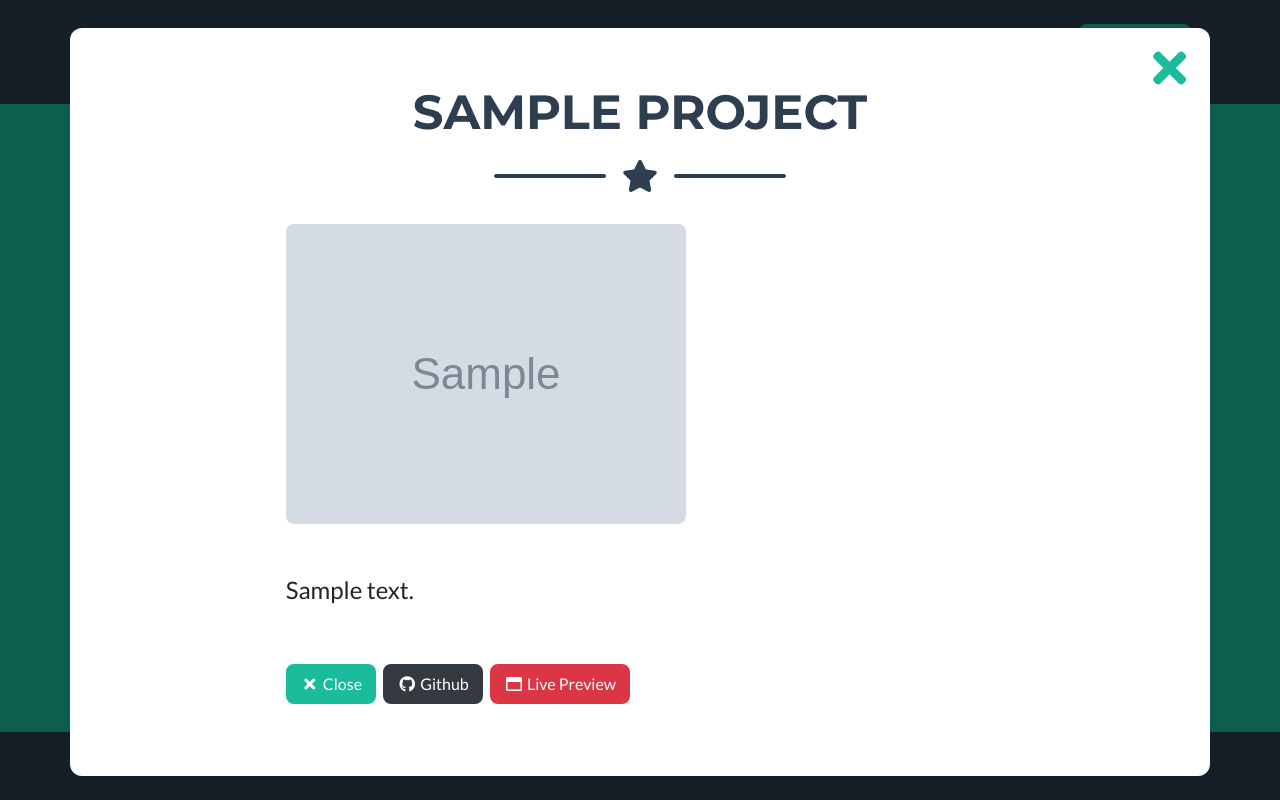
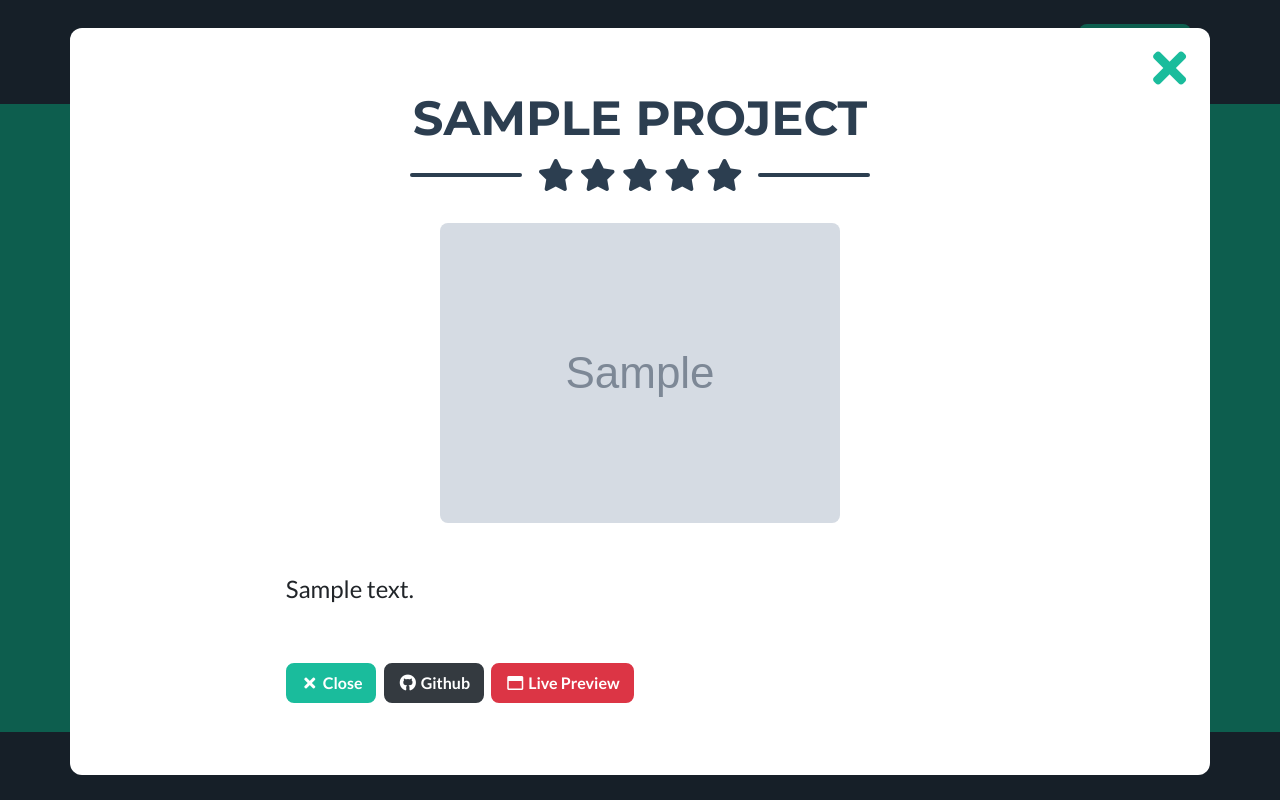
Before and after one commit to MasterBDX/portfolio, a Django app: page / in a window 1280 px wide, after a click that opens the changed part. Run offline with Django 3.2, Linux system fonts and the light colour scheme; tables that the repository leaves empty hold one stand-in row (values such as "Sample post"); grey boxes marked "Sample" are stand-in pictures; some libraries are stand-ins or nearby versions.

Commit message:
added some styles

```diff
--- a/static/css/style.css
+++ b/static/css/style.css
@@ -90,6 +90,13 @@
 {
 	height: 100%;
 }
+
+.portfolio-modal button,
+.portfolio-modal a
+{
+    font-weight: bold;
+}
+
 /* Media Query */
 @media only screen and (max-width: 750px) {
 	.content-modal .text-content{
--- a/templates/main/snippets/portfolio.html
+++ b/templates/main/snippets/portfolio.html
@@ -40,6 +40,7 @@
                 <button type="button" class="close" data-dismiss="modal" aria-label="Close">
                   <span aria-hidden="true">
                     <i class="fas fa-times"></i>
+
                   </span>
                 </button>
                 <div class="modal-body ">
@@ -47,18 +48,26 @@
                     <div class="row justify-content-center">
                       <div class="col-lg-8 content-modal">
                         <!-- Portfolio Modal - Title -->
-                        <h2 class="portfolio-modal-title text-secondary text-uppercase mb-0 text-center">{{project.title}}</h2>
+                        <h2 class="portfolio-modal-title text-secondary text-uppercase mb-0 text-center"
+                            style="line-height: 52px;"
+                        >{{project.title}}</h2>
                         <!-- Icon Divider -->
-                        <div class="divider-custom">
+                        <div class="divider-custom" style="margin-top: 7px;">
                           <div class="divider-custom-line"></div>
                           <div class="divider-custom-icon">
+                            <i class="fas fa-star"></i>
+                            <i class="fas fa-star"></i>
+                            <i class="fas fa-star"></i>
+                            <i class="fas fa-star"></i>
                             <i class="fas fa-star"></i>
                           </div>
                           <div class="divider-custom-line"></div>
                         </div>
                         <!-- Portfolio Modal - Image -->
-                        <img class="img-fluid rounded mb-5" src="{{project.img.url}}" alt="">
-                        <!-- Portfolio Modal - Text -->
+                        <div class="text-center">
+                          <img class="img-fluid rounded mb-5 modal-img" src="{{project.img.url}}" alt="">
+                        </div>
+                          <!-- Portfolio Modal - Text -->
                         <p class="mb-5 text-content" style="font-size: 1.5em;">
                             {{project.description|safe}}
                         </p>
```
